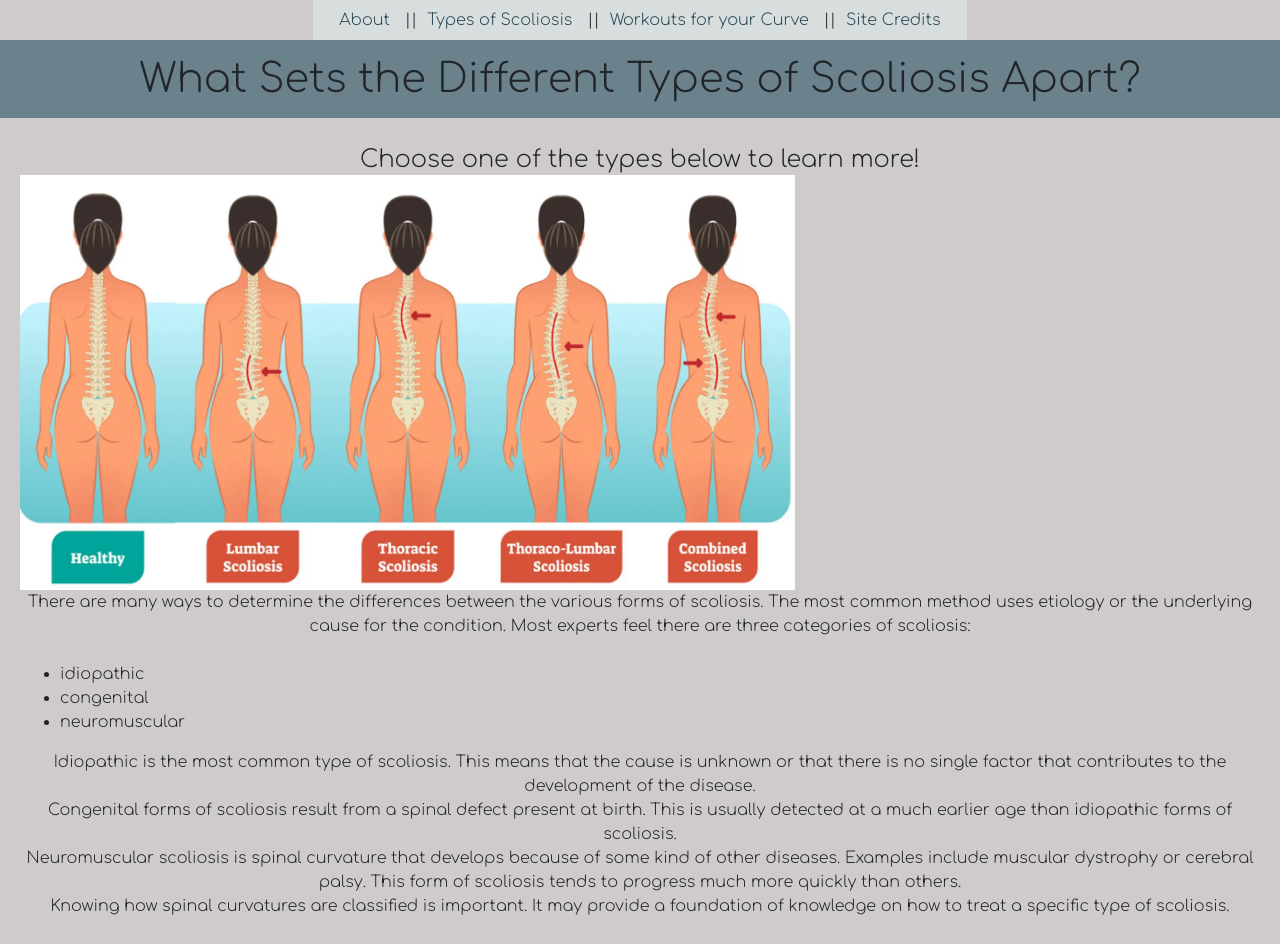
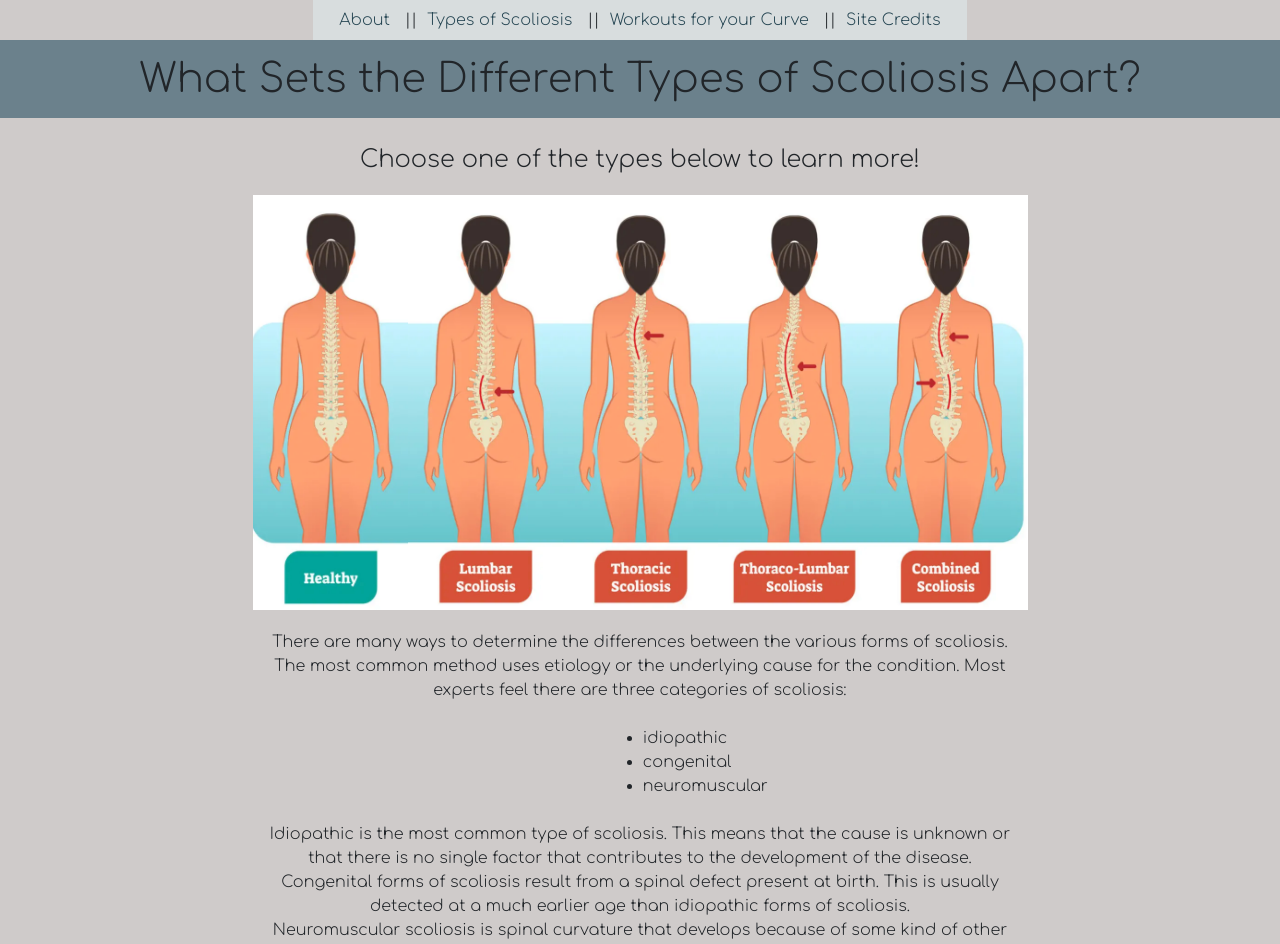
Before and after one commit to YoshiMejia/scoliosis-SPA, a React (Create React App) app: page /types in a window 1280 px wide. Shown: the top 944 px of the page. Built offline with nearby package versions, Linux system fonts and the light colour scheme.

Commit message:
styling: centering photo on types page

```diff
--- a/src/App.css
+++ b/src/App.css
@@ -78,17 +78,26 @@ h1{
   padding: 20px 20px;
 }
 
+#types_links{
+  width: fit-content;
+  margin: 0 auto;
+}
 
 #main h4{
  width: fit-content;
  margin: 0 auto;
+ padding-bottom: 20px;
 }
 
 .types_text {
   text-align: center;
+  width: 60%;
+  margin: 0 auto;
+  padding-top: 20px;
 }
 
 .types_text ul {
   width: 10%;
+  margin: 0 auto;
 
 }
--- a/src/components/types_components/Types_Bio.js
+++ b/src/components/types_components/Types_Bio.js
@@ -48,6 +48,7 @@ export function TypesBio(){
                     <li> congenital</li>
                     <li> neuromuscular</li>
                 </ul>
+            <br />
             Idiopathic is the most common type of scoliosis. This means that the cause is unknown or that there is no single factor that contributes to the development of the disease.
             <br />
             Congenital forms of scoliosis result from a spinal defect present at birth. This is usually detected at a much earlier age than idiopathic forms of scoliosis.
```
